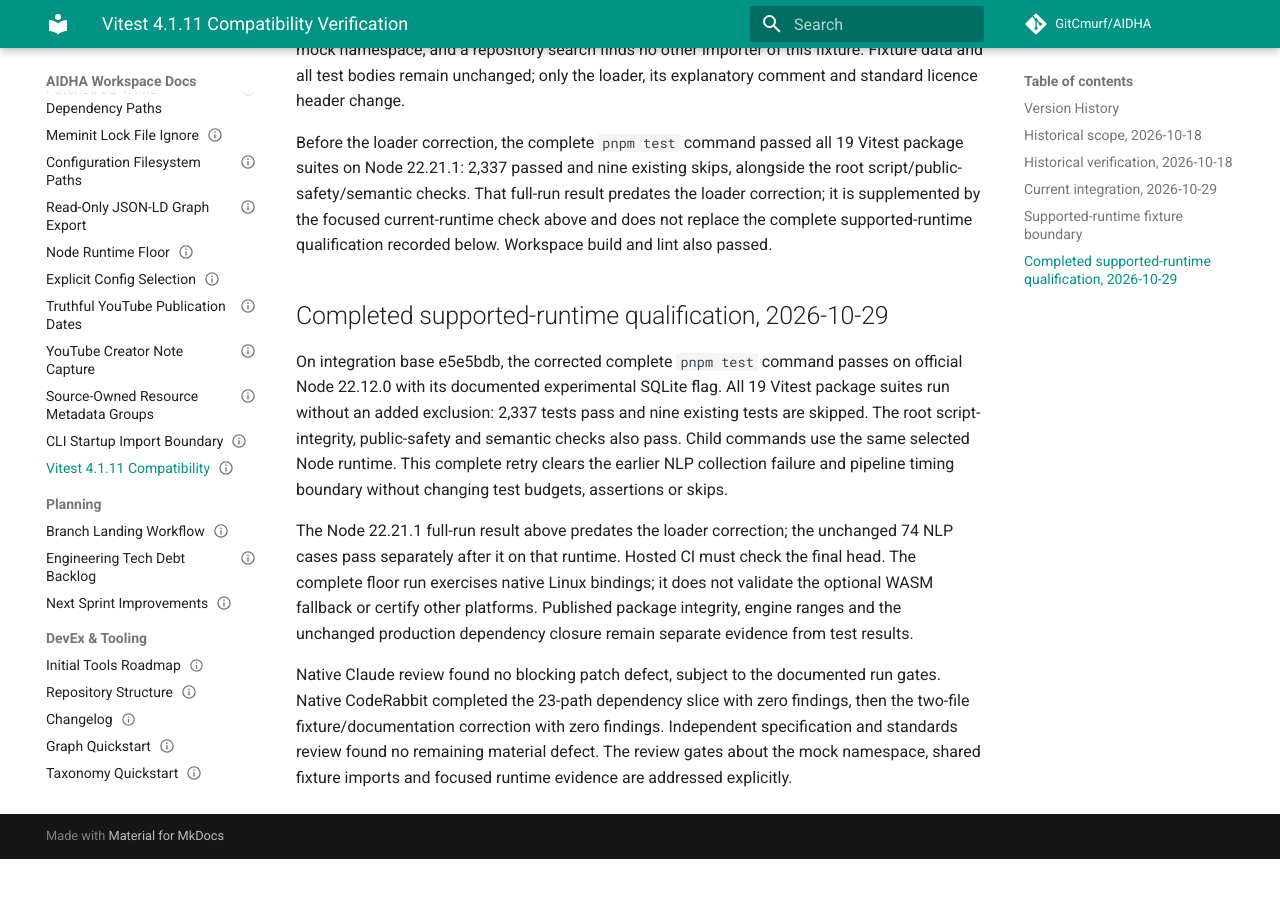
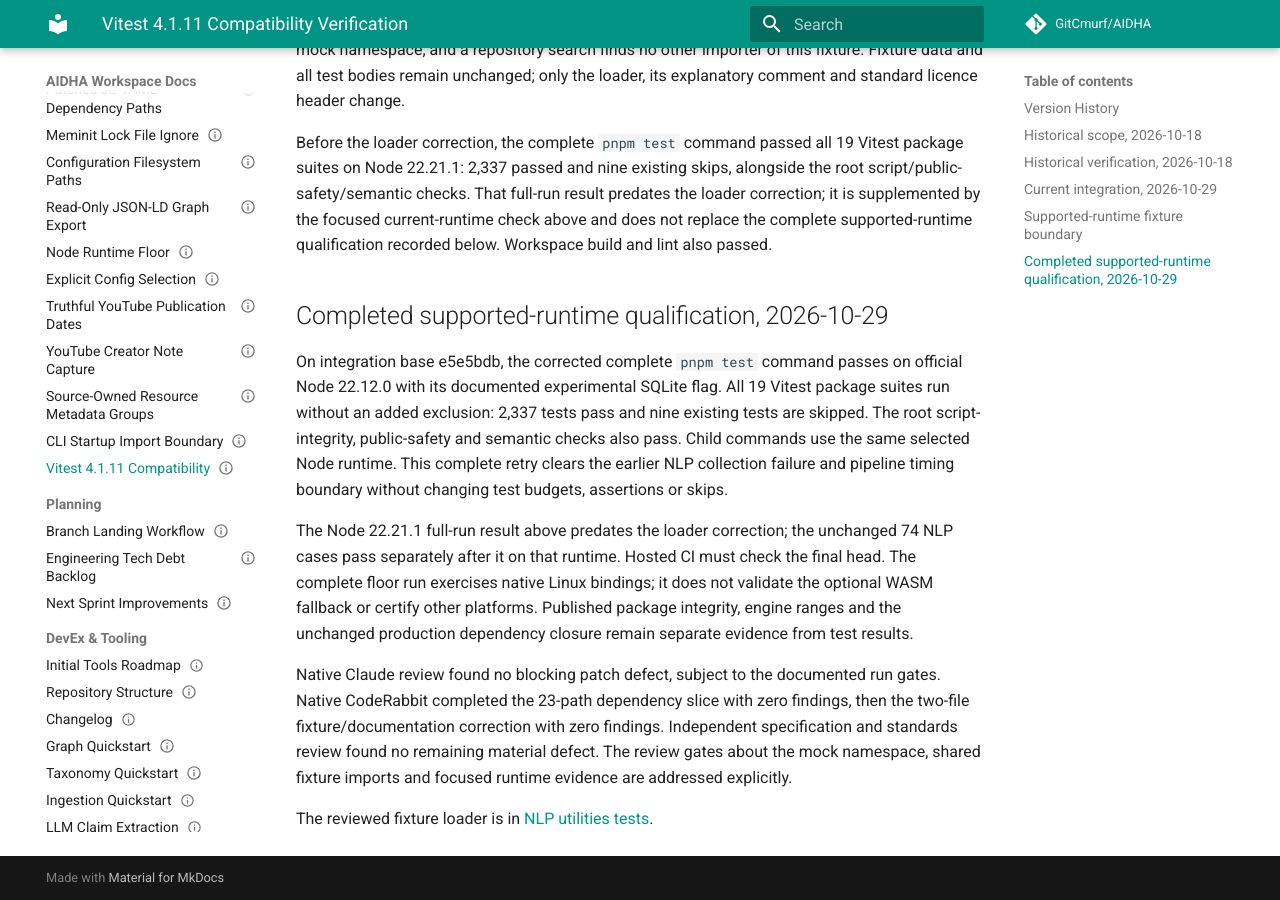
Before and after one commit to GitCmurf/AIDHA, an MkDocs documentation site: the page built from docs/55-testing/testing-082-vitest-4-1-11-compatibility.md, in a window 1280 px wide and 900 px high, scrolled down 3466 px. Built offline with MkDocs 1.6.1 and Material for MkDocs 9.7.7, drawn with Linux system fonts in a browser that asks for light colours; comment, search, counter and statistics services are not loaded; the version menu is left out; before the commit the page ends 4325 px from its top, so only the background shows below that.

Commit message:
docs(deps): pin the reviewed Node-floor fixture loader

```diff
--- a/docs/55-testing/testing-082-vitest-4-1-11-compatibility.md
+++ b/docs/55-testing/testing-082-vitest-4-1-11-compatibility.md
@@ -158,3 +158,6 @@
 two-file fixture/documentation correction with zero findings. Independent specification
 and standards review found no remaining material defect. The review gates about the mock
 namespace, shared fixture imports and focused runtime evidence are addressed explicitly.
+
+The reviewed fixture loader is in
+[NLP utilities tests](https://github.com/GitCmurf/AIDHA/blob/2f1960e94316d435e13dee886f22c38f384d96a1/packages/praecis/youtube/tests/nlp-utils.test.ts).
```
